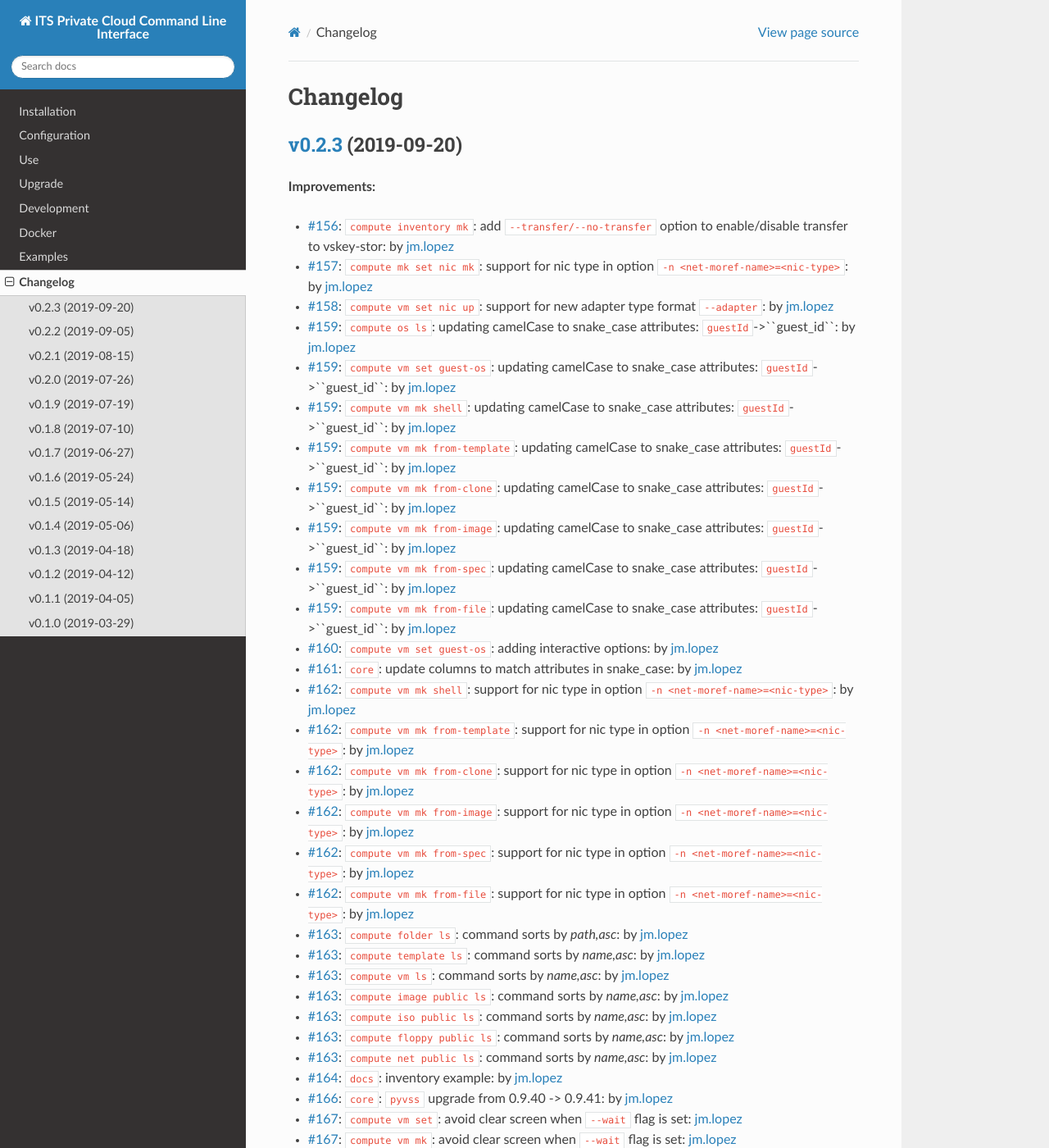
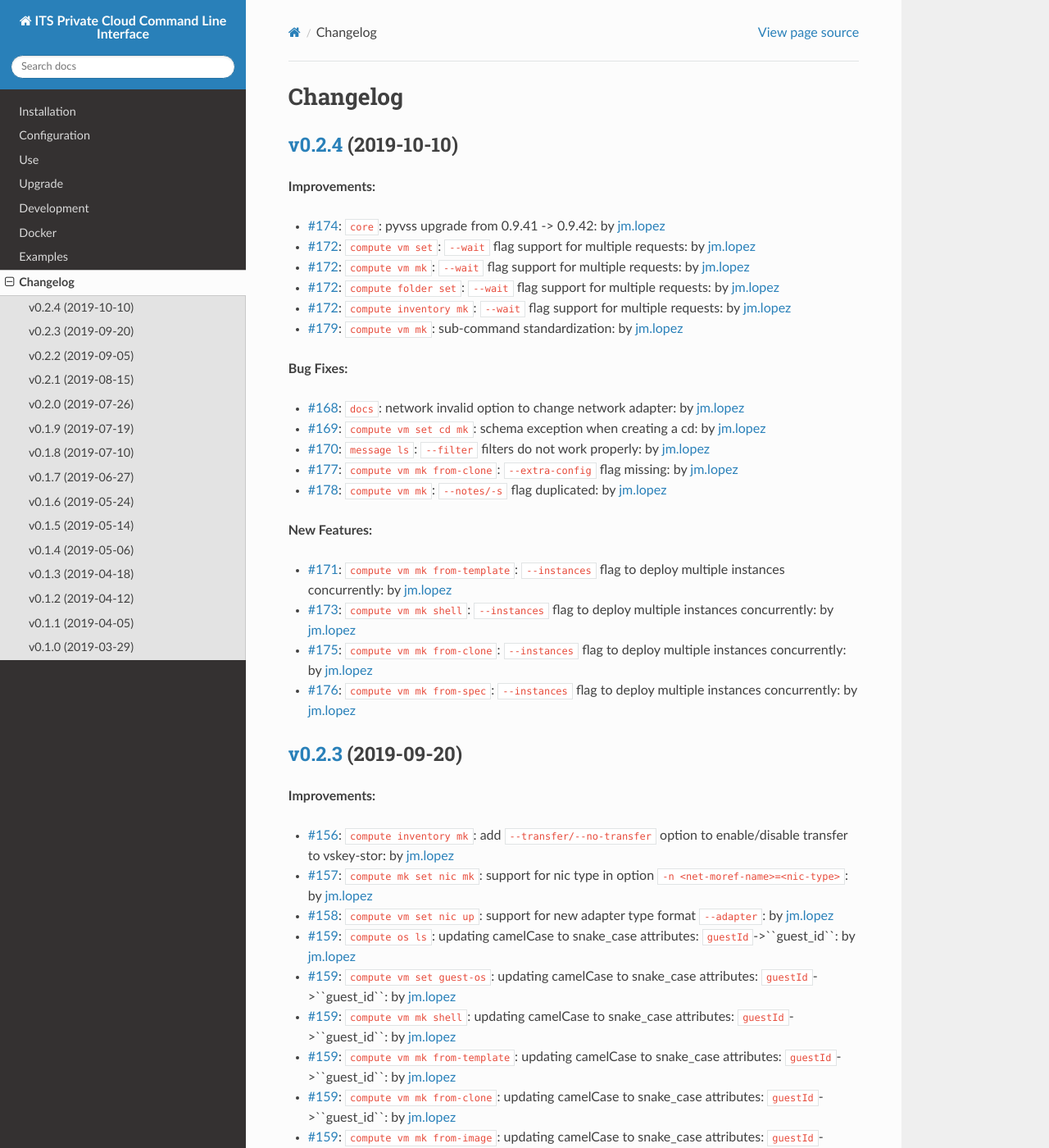
Before and after one commit to EIS-ITS/vss-cli, a Sphinx documentation site: the page built from docs/changelog.rst, in a window 1280 px wide and 1400 px high. Shown: the whole window at 82% size. Built offline with Sphinx 7.4.7 and the Read the Docs theme 2.0.0, drawn with Linux system fonts in a browser that asks for light colours; the version number could not be read and is left out.

Commit message:
Issue #180: 🎉 Version release v0.2.4 - Bump version: 0.2.4-dev10 → 0.2.4 - update changelog - fixes #180

```diff
--- a/docs/changelog.rst
+++ b/docs/changelog.rst
@@ -1,6 +1,34 @@
 =========
 Changelog
 =========
+
+`v0.2.4 <https://gitlab-ee.eis.utoronto.ca/vss/vss-cli/tags/v0.2.4>`_ (2019-10-10)
+==================================================================================
+
+**Improvements:**
+
+- `#174 <https://gitlab-ee.eis.utoronto.ca/vss/vss-cli/issues/174>`_: ``core``: pyvss upgrade from 0.9.41 -> 0.9.42: by `jm.lopez`_
+- `#172 <https://gitlab-ee.eis.utoronto.ca/vss/vss-cli/issues/172>`_: ``compute vm set``: ``--wait`` flag support for multiple requests: by `jm.lopez`_
+- `#172 <https://gitlab-ee.eis.utoronto.ca/vss/vss-cli/issues/172>`_: ``compute vm mk``: ``--wait`` flag support for multiple requests: by `jm.lopez`_
+- `#172 <https://gitlab-ee.eis.utoronto.ca/vss/vss-cli/issues/172>`_: ``compute folder set``: ``--wait`` flag support for multiple requests: by `jm.lopez`_
+- `#172 <https://gitlab-ee.eis.utoronto.ca/vss/vss-cli/issues/172>`_: ``compute inventory mk``: ``--wait`` flag support for multiple requests: by `jm.lopez`_
+- `#179 <https://gitlab-ee.eis.utoronto.ca/vss/vss-cli/issues/179>`_: ``compute vm mk``: sub-command standardization: by `jm.lopez`_
+
+**Bug Fixes:**
+
+- `#168 <https://gitlab-ee.eis.utoronto.ca/vss/vss-cli/issues/168>`_: ``docs``: network invalid option to change network adapter: by `jm.lopez`_
+- `#169 <https://gitlab-ee.eis.utoronto.ca/vss/vss-cli/issues/169>`_: ``compute vm set cd mk``: schema exception when creating a cd: by `jm.lopez`_
+- `#170 <https://gitlab-ee.eis.utoronto.ca/vss/vss-cli/issues/170>`_: ``message ls``: ``--filter`` filters do not work properly: by `jm.lopez`_
+- `#177 <https://gitlab-ee.eis.utoronto.ca/vss/vss-cli/issues/177>`_: ``compute vm mk from-clone``: ``--extra-config`` flag missing: by `jm.lopez`_
+- `#178 <https://gitlab-ee.eis.utoronto.ca/vss/vss-cli/issues/178>`_: ``compute vm mk``: ``--notes/-s`` flag duplicated: by `jm.lopez`_
+
+**New Features:**
+
+- `#171 <https://gitlab-ee.eis.utoronto.ca/vss/vss-cli/issues/171>`_: ``compute vm mk from-template``: ``--instances`` flag to deploy multiple instances concurrently: by `jm.lopez`_
+- `#173 <https://gitlab-ee.eis.utoronto.ca/vss/vss-cli/issues/173>`_: ``compute vm mk shell``: ``--instances`` flag to deploy multiple instances concurrently: by `jm.lopez`_
+- `#175 <https://gitlab-ee.eis.utoronto.ca/vss/vss-cli/issues/175>`_: ``compute vm mk from-clone``: ``--instances`` flag to deploy multiple instances concurrently: by `jm.lopez`_
+- `#176 <https://gitlab-ee.eis.utoronto.ca/vss/vss-cli/issues/176>`_: ``compute vm mk from-spec``: ``--instances`` flag to deploy multiple instances concurrently: by `jm.lopez`_
+
 
 `v0.2.3 <https://gitlab-ee.eis.utoronto.ca/vss/vss-cli/tags/v0.2.3>`_ (2019-09-20)
 ==================================================================================
```
Also changed, not shown: CHANGELOG.md (+24 -0 lines), .bumpversion.cfg, 3 other files.
